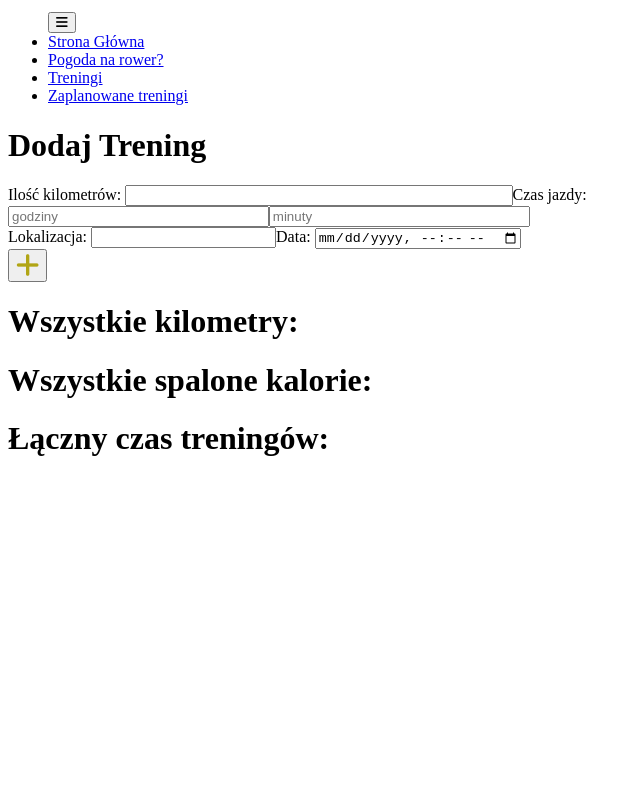
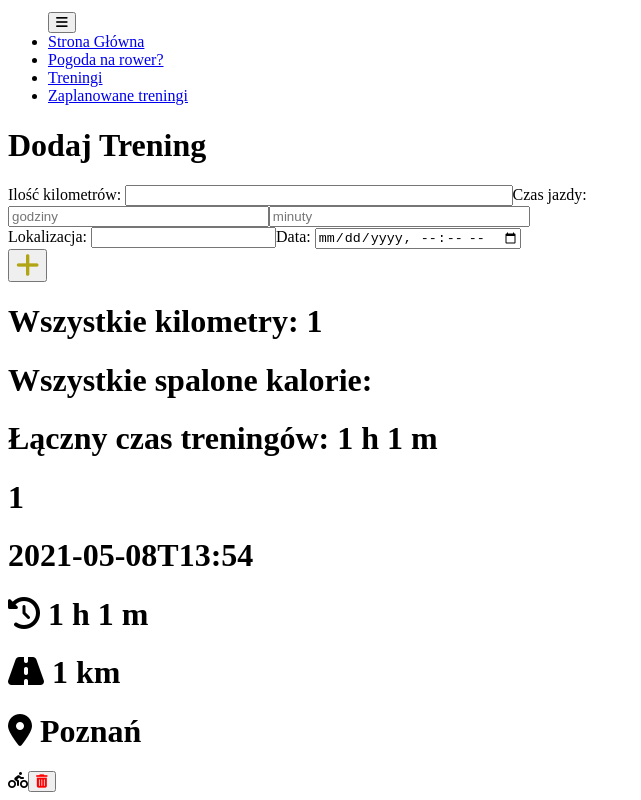
Before and after one commit to LukasDudek/BikeS, a React (Create React App) app: page /#/addWorkouts in a window 1280 px wide. Shown: the part 230-1030 px from the top of the page, without its empty margins (0-641 px from the left). Before the commit the page ends 800 px from the top, so only its background shows below. Built offline with nearby package versions, Linux system fonts and the light colour scheme; no server answers; data requests are answered from the project's data file; the HTML template or start-up script is replaced by a standard one.

Commit message:
add adding and removing workouts

```diff
--- a/src/App.js
+++ b/src/App.js
@@ -14,12 +14,12 @@ import Workouts from './components/Workouts/Workouts';
 import PlanningTrenings from './components/PlanningTrenings'
 import {JSON_SERWER} from './api/constatns';
 
-const defaultWeather = {
-  main: {
-    temp: ''
-  },
-  weather: []
-}
+// const defaultWeather = {
+//   main: {
+//     temp: ''
+//   },
+//   weather: []
+// }
 
 // http://localhost:3005/users?login=pawel&password=AlaMaKota
 
@@ -30,8 +30,9 @@ function App() {
     loggedUser: {}
   })
   const [currentWeather, setCurrentWeather] = useState(null);
-  const [workouts, setWorkouts] = useState([]);
-  const [planningWorkouts, setPlanningWorkouts] = useState([]);
+  const [allKM, setAllKM] = useState(0);
+  const [allTimeH, setAllTimeH] = useState(0);
+  const [allTimeM, setAllTimeM] = useState(0);
 
 
 
@@ -45,6 +46,9 @@ function App() {
           loggedUser: data.login.loggedUser
         })})
         .catch(err => console.log(err))
+        // return () => {
+
+        // }
   }, []);
 
   useEffect(() => {
@@ -56,6 +60,37 @@ function App() {
     }
 
   }, [loginStatus])
+
+
+  useEffect(()=> {
+    if (loginStatus?.status === false ) {
+      setAllKM(0);
+      setAllTimeH(0);
+      setAllTimeM(0);
+    } else {
+        let sumaTimeH = 0;
+        let sumaTimeM = 0;
+        let sumaKM = 0;
+      for (let i = 0; i < loginStatus.loggedUser.workouts.length; i++) {
+        sumaKM = +sumaKM + +loginStatus.loggedUser.workouts[i].km;
+        sumaTimeH = +sumaTimeH + +loginStatus.loggedUser.workouts[i].h
+        sumaTimeM = +sumaTimeM + +loginStatus.loggedUser.workouts[i].minutes
+        if (sumaTimeM >= 60) {
+          sumaTimeH = +sumaTimeH + (parseInt(+sumaTimeM/60))
+          sumaTimeM = +sumaTimeM%60
+
+        }
+        }
+        return (
+        setAllKM(sumaKM),
+        setAllTimeH(sumaTimeH),
+        setAllTimeM(sumaTimeM)
+        )
+    }
+
+  }, [loginStatus])
+
+
 
 
 
@@ -73,9 +108,9 @@ function App() {
     <div></div>
     <Navigation />
       <Switch>
-        <Route exact path="/" component={ () => <Home loginStatus={loginStatus} setLoginStatus={setLoginStatus} users={users} setUsers={setUsers} calCelsius={calCelsius} currentWeather={currentWeather} setCurrentWeather={setCurrentWeather} />} />
+        <Route exact path="/" component={ () => <Home loginStatus={loginStatus} setLoginStatus={setLoginStatus} users={users} setUsers={setUsers} calCelsius={calCelsius} currentWeather={currentWeather} setCurrentWeather={setCurrentWeather} allKM={allKM} allTimeH={allTimeH} allTimeM={allTimeM} />} />
         <Route path="/weather" component={Weather}/>
-        <Route path="/addWorkouts" component={ () => <Workouts workouts={workouts} setWorkouts={setWorkouts} users={users} setUsers={setUsers} loginStatus={loginStatus} setLoginStatus={setLoginStatus} />}/>
+        <Route path="/addWorkouts" component={ () => <Workouts users={users} setUsers={setUsers} loginStatus={loginStatus} setLoginStatus={setLoginStatus} allKM={allKM} allTimeH={allTimeH} allTimeM={allTimeM} />}/>
         <Route path="/planningTrenings" component={PlanningTrenings}/>
       </Switch>
     </>
--- a/src/components/Navigation/Navigation.js
+++ b/src/components/Navigation/Navigation.js
@@ -7,7 +7,6 @@ const MENU_URL = "http://localhost:3001/menu"
 
 const Navigation = () => {
     const [menuItems, SetMenuItems] = useState(false);
-    const hamburger = document.getElementById('hamburger');
     const navHam = document.getElementById('navHam');
 
     const hamburgerMenu = (e) =>{
--- a/src/components/Weather/Weather.js
+++ b/src/components/Weather/Weather.js
@@ -1,6 +1,6 @@
 import React, {useState} from 'react';
 import {API_KEY, API_URL} from "../../api/constatns";
-import moment from 'moment'
+// import moment from 'moment'
 import { useHistory } from 'react-router-dom'
 
 // const WEATHER_URL = "http://localhost:3001/weather"
--- a/src/components/Workouts/Workouts.js
+++ b/src/components/Workouts/Workouts.js
@@ -1,8 +1,10 @@
 import React, {useState} from 'react';
+import {JSON_SERWER} from '../../api/constatns';
 
-const Workouts = ({workouts, setWorkouts, setUsers, loginStatus, setLoginStatus}) => {
+const Workouts = ({users, setUsers, loginStatus, setLoginStatus, allKM, allTimeH, allTimeM}) => {
 
   const [treningData, setTreningData] = useState({
+    id: loginStatus.loggedUser.workouts?.length,
     km: 0,
     h: 0,
     minutes: 0,
@@ -10,41 +12,126 @@ const Workouts = ({workouts, setWorkouts, setUsers, loginStatus, setLoginStatus}
     date: ""
   })
 
-  console.log(loginStatus.status);
+  console.log(loginStatus);
+  console.log(users);
+
 
   const handleAddWorkout = (e) => {
     if (loginStatus.status === false ) {
       alert("Musisz być zalogowany")
     } else {
-      e.preventDefault();
+      // e.preventDefault();
     console.log("dodano trening");
-    }
 
-    // setWorkouts(prev => [...prev, treningData]); // zle
-    // setLoginStatus({...loginStatus, loggedUser.workouts.push(treningData)});
+    const newWorkout = [...loginStatus.loggedUser.workouts]
+    newWorkout.push(treningData);
 
-    // const upadteWorkouts = {
-    //   ...setUsers, workouts: [...prev, trainingData]
-    // }
+    fetch(`${JSON_SERWER}/users/${loginStatus.loggedUser.id}`, {
+      method: "PATCH",
+      body: JSON.stringify({
+        workouts: newWorkout,
+        all_km: allKM
+      }),
+      headers: {
+        "Content-Type": "application/json"
+      }
+    })
+      .then(response => response.json())
+      .then(userWithNewWorkout => {
+        setUsers(prevState => prevState.filter(users => users.id !== loginStatus.loggedUser.id));
+        console.log(users);
 
-    // fetch(`${JSON_SERWER}/users/${loggedUser.id}`, {
-    //   method: "PUT",
-    //   body: JSON.stringify(upadteWorkouts),
-    //   headers: {
-    //     "Content-Type": "application/json"
-    //   }
-    // })
-    //   .then(response => response.json())
-    //   .then(userWithNewWorkout => {
-    //     setLoginStatus({
-    //     ...loginStatus,
-    //     loggedUser: userWithNewWorkout });
-    //     setUsers(userWithNewWorkout);
-    //   })
-    //   .catch(error => {
-    //     console.log(error);
-    //   });
-    //   console.log(loginStatus);
+        setUsers((prevState) => ({
+          ...prevState, userWithNewWorkout
+        }))
+
+      })
+      .catch(error => {
+        console.log(error);
+      });
+
+
+
+
+      const loginDatewithtrening = {
+        ...loginStatus, loggedUser:{
+          ...loginStatus.loggedUser,
+          workouts: newWorkout,
+          all_km: allKM
+      }
+      }
+
+      fetch(`${JSON_SERWER}/login`, {
+        method: "PUT",
+        body: JSON.stringify(loginDatewithtrening),
+        headers: {
+          "Content-Type": "application/json"
+        }
+      })
+        .then(response => response.json())
+        .then(updateLoginWithNewTrening => setLoginStatus({
+          status: updateLoginWithNewTrening.status,
+          loggedUser: updateLoginWithNewTrening.loggedUser
+        }))
+        .catch(error => {
+          console.log(error);
+        });
+        console.log(loginStatus)
+
+  }
+}
+
+  const handleDeleteWorkout = (e, id) =>{
+    e.preventDefault();
+    const deleteWorkout = [...loginStatus.loggedUser.workouts]
+    // const deletedWorkout = deleteWorkout.filter( deleteWorkout => deleteWorkout.id !== );
+    const deletedWorkout = deleteWorkout.filter(el => el.id !== id);
+
+    fetch(`${JSON_SERWER}/users/${loginStatus.loggedUser.id}`, {
+      method: "PATCH",
+      body: JSON.stringify({
+        workouts: deletedWorkout
+      }),
+      headers: {
+        "Content-Type": "application/json"
+      }
+    })
+      .then(response => response.json())
+      .then(userWithDeletedWorkout => {
+        setUsers(prevState => prevState.filter(users => users.id !== loginStatus.loggedUser.id));
+        console.log(users);
+
+        setUsers((prevState) => ({
+          ...prevState, userWithDeletedWorkout
+        }));
+
+      })
+      .catch(error => {
+        console.log(error);
+      });
+
+      const loginWithDeletedTrening = {
+        ...loginStatus, loggedUser:{
+          ...loginStatus.loggedUser,
+          workouts: deletedWorkout}
+      }
+
+      fetch(`${JSON_SERWER}/login`, {
+        method: "PUT",
+        body: JSON.stringify(loginWithDeletedTrening),
+        headers: {
+          "Content-Type": "application/json"
+        }
+      })
+        .then(response => response.json())
+        .then(updateLoginWithDeletedTrening => setLoginStatus({
+          status: updateLoginWithDeletedTrening.status,
+          loggedUser: updateLoginWithDeletedTrening.loggedUser
+        }))
+        .catch(error => {
+          console.log(error);
+        });
+
   }
 
     return<>
@@ -70,22 +157,51 @@ const Workouts = ({workouts, setWorkouts, setUsers, loginStatus, setLoginStatus}
           </div>
 
           <div>
-            <button onClick={handleAddWorkout} type="submit"><i className="fas fa-plus" style={{color: " rgba(172, 160, 5, 0.933)", fontSize:"200%", alignSelf: "flex-end"}}></i></button>
+            <button type='submit' onClick={handleAddWorkout} ><i className="fas fa-plus" style={{color: " rgba(172, 160, 5, 0.933)", fontSize:"200%", alignSelf: "flex-end"}}></i></button>
           </div>
         </div>
       </form>
       <div className="general-info-workouts">
         <div className="all-kilometers inf-all-workouts">
-          <h1>Wszystkie kilometry:</h1>
+          <h1>Wszystkie kilometry: <span>{allKM}</span></h1>
         </div>
         <div className="all-kcl inf-all-workouts">
           <h1>Wszystkie spalone kalorie: </h1>
         </div>
         <div className="all-workouts-time inf-all-workouts">
-          <h1> Łączny czas treningów: </h1>
+          <h1> Łączny czas treningów: <span>{allTimeH} h {allTimeM} m</span> </h1>
         </div>
     </div>
   </div>
+  {loginStatus.status ? <div className="container-list-of-trening">
+      {loginStatus.loggedUser.workouts.map((el, i) => {
+        return<div className="cont-trening" key={i}>
+          <div className='date-details'>
+          <h1>{i + 1}</h1>
+          <h1>{el.date}</h1>
+          </div>
+
+          <div className='cont-details'>
+            <div className="first-half-tr">
+              <h1><i className="fas fa-history"></i> {el.h} h {el.minutes} m</h1>
+              <h1><i className="fas fa-road"></i> {el.km} km</h1>
+            </div>
+
+            <div className="mid-half">
+            <h1> <i className="fas fa-map-marker-alt"></i> {el.localisation}</h1>
+            </div>
+
+            <div className="second-half-tr">
+              <i className="fas fa-biking"></i>
+              <button onClick={e => handleDeleteWorkout( e, el.id)} ><i style={{color: "red"}}className="fas fa-trash-alt"></i></button>
+            </div>
+          </div>
+
+
+        </div>
+      })}
+  </div> : null}
+
 
     </>
 }
--- a/src/database/db.json
+++ b/src/database/db.json
@@ -9,9 +9,18 @@
       "weight": "74",
       "type_of_bike": "Miejski",
       "localisation": "Poznań",
-      "workouts": [],
+      "workouts": [
+        {
+          "id": 0,
+          "km": "1",
+          "h": "1",
+          "minutes": "1",
+          "localisation": "Poznań",
+          "date": "2021-05-08T13:54"
+        }
+      ],
       "planning_Workouts": [],
-      "all_km": 0,
+      "all_km": 1,
       "all_time": 0,
       "id": 1
     }
@@ -25,9 +34,18 @@
       "weight": "74",
       "type_of_bike": "Miejski",
       "localisation": "Poznań",
-      "workouts": [],
+      "workouts": [
+        {
+          "id": 0,
+          "km": "1",
+          "h": "1",
+          "minutes": "1",
+          "localisation": "Poznań",
+          "date": "2021-05-08T13:54"
+        }
+      ],
       "planning_Workouts": [],
-      "all_km": 0,
+      "all_km": 1,
       "all_time": 0,
       "id": 1
     },
@@ -39,7 +57,16 @@
       "weight": "75",
       "type_of_bike": "Górski",
       "localisation": "Opole",
-      "workouts": [],
+      "workouts": [
+        {
+          "id": 0,
+          "km": "5",
+          "h": "0",
+          "minutes": "30",
+          "localisation": "Płoty",
+          "date": "2021-05-08T09:15"
+        }
+      ],
       "planning_Workouts": [],
       "all_km": 0,
       "all_time": 0,
--- a/src/scss/components/_workouts.scss
+++ b/src/scss/components/_workouts.scss
@@ -77,3 +77,71 @@
     }
   }
 }
+
+.container-list-of-trening{
+  display: flex;
+  flex-wrap: wrap;
+  align-items: center;
+  justify-content: center;
+  .cont-trening{
+    text-align: center;
+    background-color: $color-block;
+    border-radius: 20px;
+    padding: 3%;
+    margin: 3%;
+    display: flex;
+    flex-direction: column;
+    justify-content: space-around;
+
+    width: 1000px;
+    .date-details{
+      text-align: center;
+      h1:first-of-type{
+        width: 10%;
+        display: inline;
+      }
+      h1:nth-of-type(2){
+        width: 90%;
+        display: inline;
+      }
+      display: flex;
+      justify-content: space-between;
+    }
+    .cont-details{
+      display: flex;
+      justify-content: space-around;
+      margin-top: 4%;
+      .first-half-tr{
+        text-align: start;
+        h1{
+          margin-top: 4%;
+        }
+        display: flex;
+        flex-direction: column;
+        justify-content: space-around;
+      }
+      .mid-half{
+        text-align: center;
+        align-self: center;
+      }
+      .second-half-tr{
+        display: flex;
+        flex-direction: column;
+        justify-content: space-around;
+        button{
+          margin-top: 60px;
+          background-color: transparent;
+          border: none;
+          i{
+            font-size: 2rem;
+          }
+        }
+      }
+    }
+
+    // border: green solid  2px;
+
+
+
+  }
+}
```
Also changed, not shown: src/components/Home/Home.js (+5 -5 lines), src/components/LoggedIn/LoggedIn.js (+5 -5 lines).
